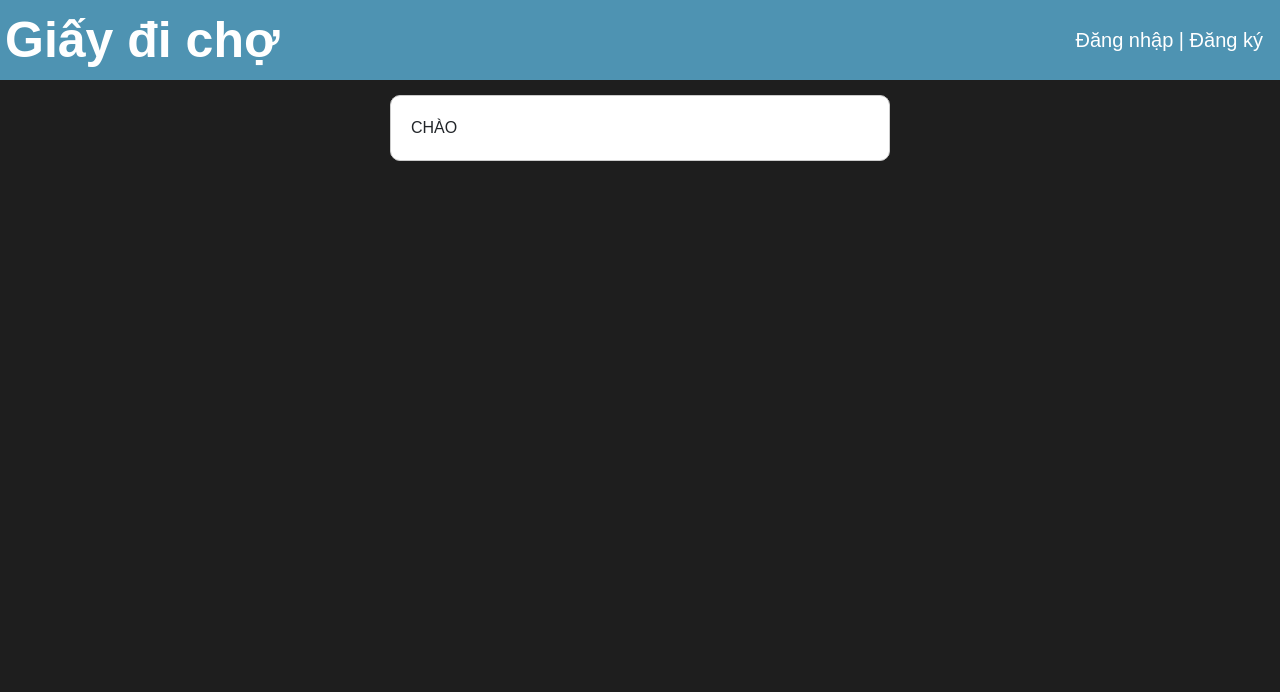
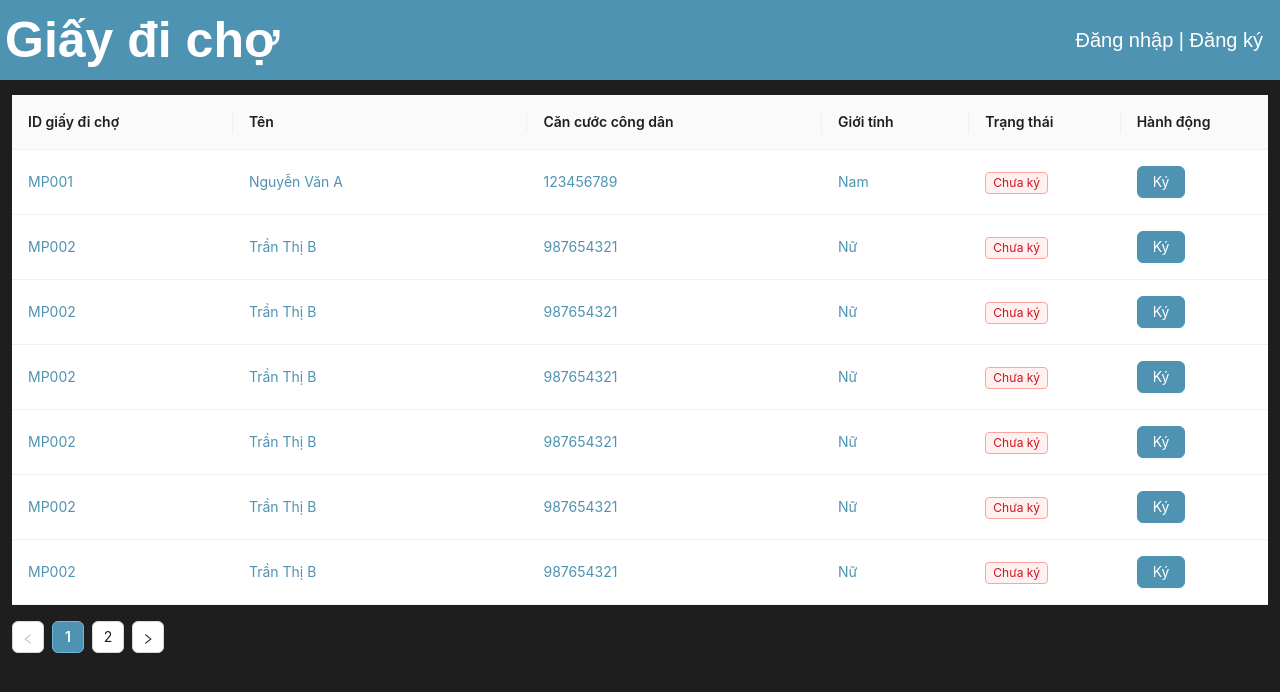
Before and after one commit to L3Tu4n/NT219, a React (Create React App) app: page /Admin in a window 1280 px wide. Shown: the top 692 px of the page. Built offline with nearby package versions, Linux system fonts and the light colour scheme.

Commit message:
update admin

```diff
--- a/package.json
+++ b/package.json
@@ -18,6 +18,7 @@
     "react-redux": "^9.1.2",
     "react-router-dom": "^6.23.1",
     "react-scripts": "^5.0.1",
+    "styled-components": "^6.1.11",
     "web-vitals": "^2.1.4"
   },
   "scripts": {
--- a/src/pages/Admin/AdminHome.js
+++ b/src/pages/Admin/AdminHome.js
@@ -1,7 +1,154 @@
-import React from "react";
+import React, { useState } from "react";
+import { Table, Button, Tag } from "antd";
+import "../../styles/AdminHome.css";
 
-function AdminHome() {
-  return <form className="signin-form">CHÀO</form>;
-}
+const columns = [
+  {
+    title: "ID giấy đi chợ",
+    dataIndex: "marketPassId",
+    key: "marketPassId",
+    width: 150,
+  },
+  {
+    title: "Tên",
+    dataIndex: "name",
+    key: "name",
+    width: 200,
+  },
+  {
+    title: "Căn cước công dân",
+    dataIndex: "idNumber",
+    key: "idNumber",
+    width: 200,
+  },
+  {
+    title: "Giới tính",
+    dataIndex: "gender",
+    key: "gender",
+    width: 100,
+  },
+  {
+    title: "Trạng thái",
+    key: "status",
+    dataIndex: "status",
+    width: 100,
+    render: (status) => (
+      <Tag color={status === "Đã ký" ? "green" : "red"}>{status}</Tag>
+    ),
+  },
+  {
+    title: "Hành động",
+    key: "action",
+    width: 100,
+    render: (_, record) => (
+      <Button
+        className="styled-button"
+        onClick={() => record.onClick()}
+        disabled={record.status === "Đã ký"}
+      >
+        {record.status === "Đã ký" ? "Đã ký" : "Ký"}
+      </Button>
+    ),
+  },
+];
+
+const initialData = [
+  {
+    key: "1",
+    marketPassId: "MP001",
+    name: "Nguyễn Văn A",
+    idNumber: "123456789",
+    gender: "Nam",
+    status: "Chưa ký",
+  },
+  {
+    key: "2",
+    marketPassId: "MP002",
+    name: "Trần Thị B",
+    idNumber: "987654321",
+    gender: "Nữ",
+    status: "Chưa ký",
+  },
+  {
+    key: "3",
+    marketPassId: "MP002",
+    name: "Trần Thị B",
+    idNumber: "987654321",
+    gender: "Nữ",
+    status: "Chưa ký",
+  },
+  {
+    key: "4",
+    marketPassId: "MP002",
+    name: "Trần Thị B",
+    idNumber: "987654321",
+    gender: "Nữ",
+    status: "Chưa ký",
+  },
+  {
+    key: "5",
+    marketPassId: "MP002",
+    name: "Trần Thị B",
+    idNumber: "987654321",
+    gender: "Nữ",
+    status: "Chưa ký",
+  },
+  {
+    key: "6",
+    marketPassId: "MP002",
+    name: "Trần Thị B",
+    idNumber: "987654321",
+    gender: "Nữ",
+    status: "Chưa ký",
+  },
+  {
+    key: "7",
+    marketPassId: "MP002",
+    name: "Trần Thị B",
+    idNumber: "987654321",
+    gender: "Nữ",
+    status: "Chưa ký",
+  },
+  {
+    key: "8",
+    marketPassId: "MP002",
+    name: "Trần Thị B",
+    idNumber: "987654321",
+    gender: "Nữ",
+    status: "Chưa ký",
+  },
+];
+
+const AdminHome = () => {
+  const [data, setData] = useState(initialData);
+
+  const handleSign = (key) => {
+    setData((prevData) =>
+      prevData.map((item) =>
+        item.key === key
+          ? { ...item, status: item.status === "Chưa ký" ? "Đã ký" : "Chưa ký" }
+          : item
+      )
+    );
+  };
+
+  const dataWithActions = data.map((item) => ({
+    ...item,
+    onClick: () => handleSign(item.key),
+  }));
+
+  return (
+    <div className="container">
+      <Table
+        columns={columns}
+        dataSource={dataWithActions}
+        pagination={{ pageSize: 7 }}
+        rowClassName={(record) =>
+          record.status === "Đã ký" ? "signed-row" : ""
+        }
+      />
+    </div>
+  );
+};
 
 export default AdminHome;
--- a/src/pages/Register/SignInForm.js
+++ b/src/pages/Register/SignInForm.js
@@ -140,9 +140,7 @@ function SignInForm() {
 
       <div className="signup-link">
         <span>Chưa có tài khoản? </span>
-        <a style={{ fontSize: 16 }} href="/SignUp">
-          Đăng ký
-        </a>
+        <a href="/SignUp">Đăng ký</a>
       </div>
     </form>
   );
--- a/src/pages/Register/SignUpForm.js
+++ b/src/pages/Register/SignUpForm.js
@@ -306,7 +306,8 @@ function SignUpForm() {
       </div>
 
       <div className="login-link">
-        Đã có tài khoản? <a href="/SignIn">Đăng nhập</a>
+        <span>Đã có tài khoản? </span>
+        <a href="/SignIn">Đăng nhập</a>
       </div>
     </form>
   );
--- /dev/null
+++ b/src/styles/AdminHome.css
@@ -0,0 +1,122 @@
+.container {
+  margin-top: 15px;
+  max-width: 100%;
+  color: rgb(78, 147, 178);
+}
+
+.ant-table-tbody > tr > td {
+  color: rgb(78, 147, 178);
+}
+
+.ant-table-thead > tr > th {
+  border-radius: 0 !important;
+}
+
+.signed-row {
+  background-color: #d5d5d5 !important;
+  cursor: not-allowed;
+}
+
+.signed-row:hover {
+  background-color: #f0f0f0 !important;
+}
+
+.styled-button {
+  background-color: rgb(78, 147, 178);
+  border-color: rgb(78, 147, 178);
+  color: white;
+}
+
+.ant-pagination {
+  display: inline-block;
+  padding-left: 0;
+  border-radius: 4px;
+}
+
+.ant-pagination-item {
+  display: inline-block;
+  min-width: 32px;
+  height: 32px;
+  margin-right: 8px;
+  text-align: center;
+  line-height: 32px;
+  vertical-align: middle;
+  border: 1px solid #d9d9d9;
+  border-radius: 4px;
+  cursor: pointer;
+  transition: all 0.3s;
+}
+
+.ant-pagination .ant-pagination-item {
+  color: rgb(29, 29, 29);
+  background-color: #fff;
+  border: 1px solid #d9d9d9;
+}
+
+.ant-pagination .ant-pagination-item:hover {
+  background-color: #fff !important;
+  border: 1px solid #d9d9d9 !important;
+}
+
+.ant-pagination .ant-pagination-item-active {
+  color: white;
+  border-color: rgb(109, 184, 219);
+  background-color: rgb(78, 147, 178);
+}
+
+.ant-pagination .ant-pagination-item-active:hover {
+  border-color: rgb(109, 184, 219) !important;
+  background-color: rgb(78, 147, 178) !important;
+}
+
+.ant-pagination .ant-pagination-item-active:hover a {
+  color: white;
+}
+
+.ant-pagination-prev,
+.ant-pagination-next {
+  cursor: pointer;
+  background-color: white;
+}
+
+.ant-pagination-prev,
+.ant-pagination-next,
+.ant-pagination-jump-prev,
+.ant-pagination-jump-next {
+  display: inline-block;
+  min-width: 32px;
+  height: 32px;
+  text-align: center;
+  line-height: 32px;
+  vertical-align: middle;
+  border: 1px solid #d9d9d9;
+  border-radius: 4px;
+  cursor: pointer;
+  transition: all 0.3s;
+}
+
+.ant-pagination .ant-pagination-jump-next {
+  color: rgb(29, 29, 29);
+  background-color: #fff;
+  border: 1px solid #d9d9d9;
+}
+
+.ant-pagination
+  .ant-pagination-jump-next
+  .ant-pagination-item-container
+  .ant-pagination-item-link-icon {
+  color: rgb(29, 29, 29);
+}
+
+.ant-pagination .ant-pagination-jump-prev {
+  color: rgb(29, 29, 29);
+  background-color: #fff;
+  border: 1px solid #d9d9d9;
+}
+
+.ant-pagination
+  .ant-pagination-jump-prev
+  .ant-pagination-item-container
+  .ant-pagination-item-link-icon {
+  color: rgb(29, 29, 29);
+}
```
Also changed, not shown: 1 other file (tests, documents, lock files or other folders).
